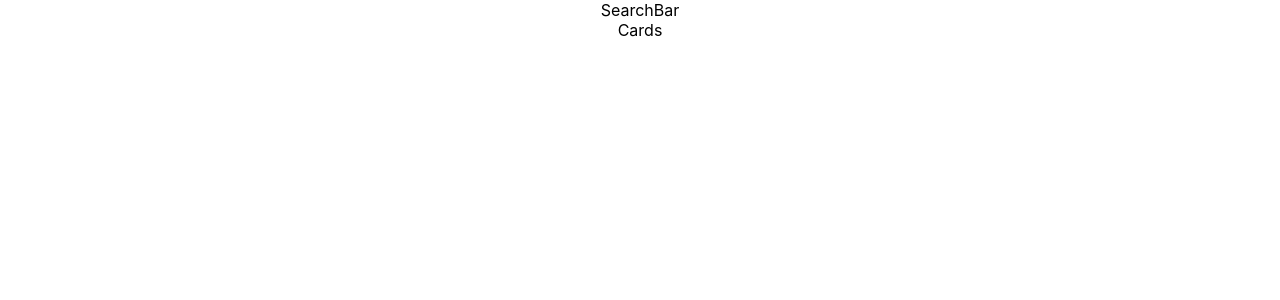
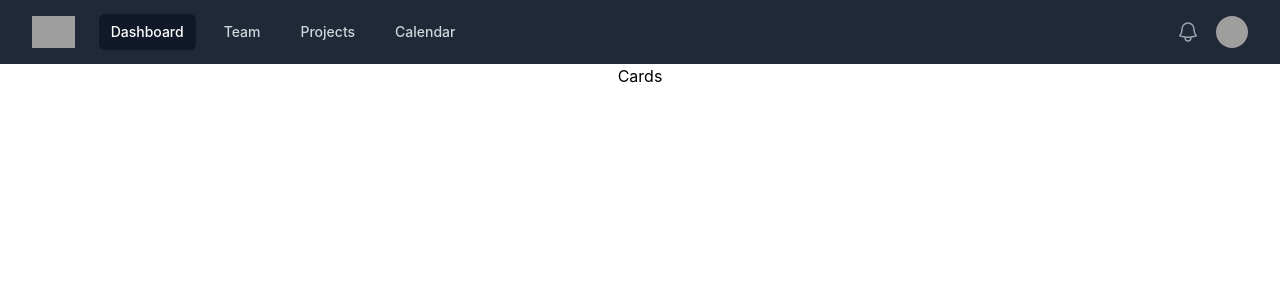
Before and after one commit to jonasojeda/weather-app, a React (Create React App) app: page / in a window 1280 px wide. Shown: the top 300 px of the page. Built offline with nearby package versions, Linux system fonts and the light colour scheme; grey boxes are pictures that could not be loaded.

Commit message:
tailwind installation and configuration

```diff
--- a/package.json
+++ b/package.json
@@ -3,6 +3,9 @@
   "version": "0.1.0",
   "private": true,
   "dependencies": {
+    "@headlessui/react": "^1.7.7",
+    "@heroicons/react": "^2.0.13",
+    "@material-tailwind/react": "^1.2.4",
     "@testing-library/jest-dom": "^5.16.5",
     "@testing-library/react": "^13.4.0",
     "@testing-library/user-event": "^13.5.0",
--- a/src/components/NavBar/NavBAr.jsx
+++ b/src/components/NavBar/NavBAr.jsx
@@ -1,10 +1,156 @@
 import React from 'react'
-import SearchBar from '../SearchBar/SearchBar'
+import { Fragment } from 'react'
+import { Disclosure, Menu, Transition } from '@headlessui/react'
+import { Bars3Icon, BellIcon, XMarkIcon } from '@heroicons/react/24/outline'
+
+const navigation = [
+  { name: 'Dashboard', href: '#', current: true },
+  { name: 'Team', href: '#', current: false },
+  { name: 'Projects', href: '#', current: false },
+  { name: 'Calendar', href: '#', current: false },
+]
+
+function classNames(...classes) {
+  return classes.filter(Boolean).join(' ')
+}
 
 export default function NavBAr() {
   return (
-    <>
-      <SearchBar/>
-    </>
+    <Disclosure as="nav" className="bg-gray-800">
+    {({ open }) => (
+      <>
+        <div className="mx-auto max-w-7xl px-2 sm:px-6 lg:px-8">
+          <div className="relative flex h-16 items-center justify-between">
+            <div className="absolute inset-y-0 left-0 flex items-center sm:hidden">
+              {/* Mobile menu button*/}
+              <Disclosure.Button className="inline-flex items-center justify-center rounded-md p-2 text-gray-400 hover:bg-gray-700 hover:text-white focus:outline-none focus:ring-2 focus:ring-inset focus:ring-white">
+                <span className="sr-only">Open main menu</span>
+                {open ? (
+                  <XMarkIcon className="block h-6 w-6" aria-hidden="true" />
+                ) : (
+                  <Bars3Icon className="block h-6 w-6" aria-hidden="true" />
+                )}
+              </Disclosure.Button>
+            </div>
+            <div className="flex flex-1 items-center justify-center sm:items-stretch sm:justify-start">
+              <div className="flex flex-shrink-0 items-center">
+                <img
+                  className="block h-8 w-auto lg:hidden"
+                  src="https://tailwindui.com/img/logos/mark.svg?color=indigo&shade=500"
+                  alt="Your Company"
+                />
+                <img
+                  className="hidden h-8 w-auto lg:block"
+                  src="https://tailwindui.com/img/logos/mark.svg?color=indigo&shade=500"
+                  alt="Your Company"
+                />
+              </div>
+              <div className="hidden sm:ml-6 sm:block">
+                <div className="flex space-x-4">
+                  {navigation.map((item) => (
+                    <a
+                      key={item.name}
+                      href={item.href}
+                      className={classNames(
+                        item.current ? 'bg-gray-900 text-white' : 'text-gray-300 hover:bg-gray-700 hover:text-white',
+                        'px-3 py-2 rounded-md text-sm font-medium'
+                      )}
+                      aria-current={item.current ? 'page' : undefined}
+                    >
+                      {item.name}
+                    </a>
+                  ))}
+                </div>
+              </div>
+            </div>
+            <div className="absolute inset-y-0 right-0 flex items-center pr-2 sm:static sm:inset-auto sm:ml-6 sm:pr-0">
+              <button
+                type="button"
+                className="rounded-full bg-gray-800 p-1 text-gray-400 hover:text-white focus:outline-none focus:ring-2 focus:ring-white focus:ring-offset-2 focus:ring-offset-gray-800"
+              >
+                <span className="sr-only">View notifications</span>
+                <BellIcon className="h-6 w-6" aria-hidden="true" />
+              </button>
+
+              {/* Profile dropdown */}
+              <Menu as="div" className="relative ml-3">
+                <div>
+                  <Menu.Button className="flex rounded-full bg-gray-800 text-sm focus:outline-none focus:ring-2 focus:ring-white focus:ring-offset-2 focus:ring-offset-gray-800">
+                    <span className="sr-only">Open user menu</span>
+                    <img
+                      className="h-8 w-8 rounded-full"
+                      src="https://images.unsplash.com/photo-1472099645785-5658abf4ff4e?ixlib=rb-1.2.1&ixid=eyJhcHBfaWQiOjEyMDd9&auto=format&fit=facearea&facepad=2&w=256&h=256&q=80"
+                      alt=""
+                    />
+                  </Menu.Button>
+                </div>
+                <Transition
+                  as={Fragment}
+                  enter="transition ease-out duration-100"
+                  enterFrom="transform opacity-0 scale-95"
+                  enterTo="transform opacity-100 scale-100"
+                  leave="transition ease-in duration-75"
+                  leaveFrom="transform opacity-100 scale-100"
+                  leaveTo="transform opacity-0 scale-95"
+                >
+                  <Menu.Items className="absolute right-0 z-10 mt-2 w-48 origin-top-right rounded-md bg-white py-1 shadow-lg ring-1 ring-black ring-opacity-5 focus:outline-none">
+                    <Menu.Item>
+                      {({ active }) => (
+                        <a
+                          href="#"
+                          className={classNames(active ? 'bg-gray-100' : '', 'block px-4 py-2 text-sm text-gray-700')}
+                        >
+                          Your Profile
+                        </a>
+                      )}
+                    </Menu.Item>
+                    <Menu.Item>
+                      {({ active }) => (
+                        <a
+                          href="#"
+                          className={classNames(active ? 'bg-gray-100' : '', 'block px-4 py-2 text-sm text-gray-700')}
+                        >
+                          Settings
+                        </a>
+                      )}
+                    </Menu.Item>
+                    <Menu.Item>
+                      {({ active }) => (
+                        <a
+                          href="#"
+                          className={classNames(active ? 'bg-gray-100' : '', 'block px-4 py-2 text-sm text-gray-700')}
+                        >
+                          Sign out
+                        </a>
+                      )}
+                    </Menu.Item>
+                  </Menu.Items>
+                </Transition>
+              </Menu>
+            </div>
+          </div>
+        </div>
+
+        <Disclosure.Panel className="sm:hidden">
+          <div className="space-y-1 px-2 pt-2 pb-3">
+            {navigation.map((item) => (
+              <Disclosure.Button
+                key={item.name}
+                as="a"
+                href={item.href}
+                className={classNames(
+                  item.current ? 'bg-gray-900 text-white' : 'text-gray-300 hover:bg-gray-700 hover:text-white',
+                  'block px-3 py-2 rounded-md text-base font-medium'
+                )}
+                aria-current={item.current ? 'page' : undefined}
+              >
+                {item.name}
+              </Disclosure.Button>
+            ))}
+          </div>
+        </Disclosure.Panel>
+      </>
+    )}
+  </Disclosure>
   )
 }
--- a/src/index.css
+++ b/src/index.css
@@ -1,3 +1,6 @@
+@tailwind base;
+@tailwind components;
+@tailwind utilities;
 body {
   margin: 0;
   font-family: -apple-system, BlinkMacSystemFont, 'Segoe UI', 'Roboto', 'Oxygen',
--- /dev/null
+++ b/tailwind.config.js
@@ -0,0 +1,10 @@
+/** @type {import('tailwindcss').Config} */
+module.exports = {
+  content: [
+    "./src/**/*.{js,jsx,ts,tsx}",
+  ],
+  theme: {
+    extend: {},
+  },
+  plugins: [],
+}
```
Also changed, not shown: 1 other file (tests, documents, lock files or other folders).
